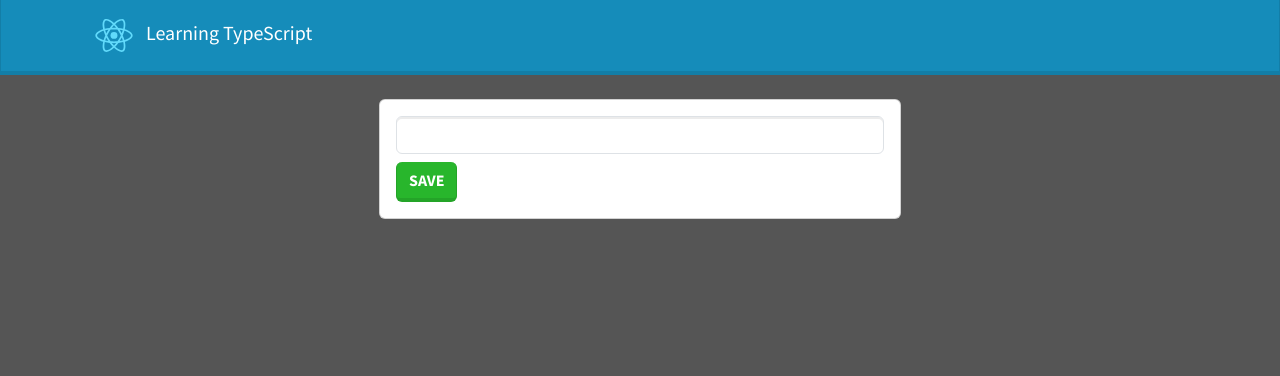
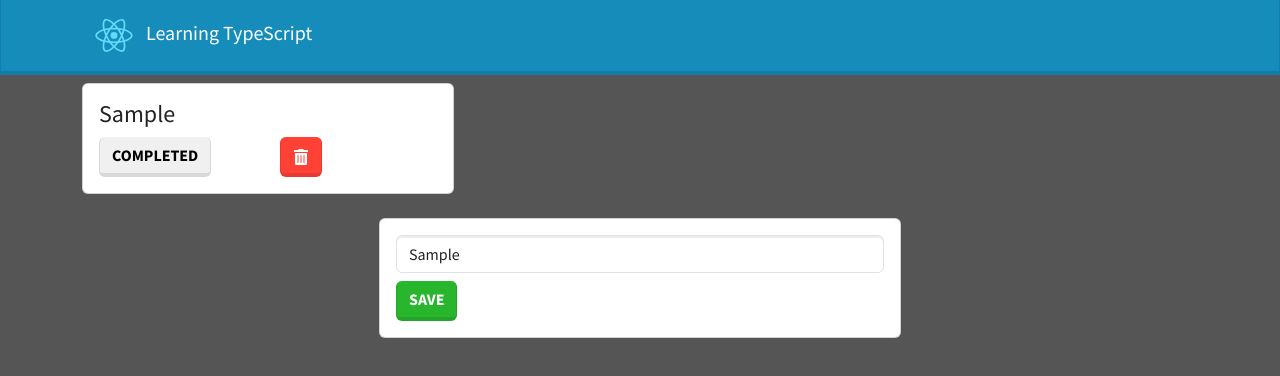
Before and after one commit to Mariana-Usuga/first-steps-typescript, a React (Create React App) app: page / in a window 1280 px wide. Both pictures are taken after typing "Sample" into the empty fields and a click on the button "SAVE". Shown: the top 376 px of the page. Built offline with nearby package versions, Linux system fonts and the light colour scheme.

Commit message:
add task

```diff
--- a/src/App.tsx
+++ b/src/App.tsx
@@ -1,12 +1,35 @@
 /* eslint-disable jsx-a11y/anchor-is-valid */
 /* eslint-disable import/extensions */
 /* eslint-disable import/no-unresolved */
-import React from 'react';
+import { useState } from 'react';
+// import TaskForm from './Todos/TaskForm';
+import logo from './logo.svg';
 import TaskForm from './Todos/TaskForm';
-import logo from './logo.svg';
+import { Task } from './interfaces/Task';
+import TaskList from './Todos/TaskList';
 // import Card from './Card';
 
-const App = () => (
+// interface Props {
+//   title: string
+// }
+
+const App = () => {
+  const [tasks, setTasks] = useState<Task[]>([]);
+
+  const addANewTask = (task: Task) => {
+    setTasks([...tasks, task]);
+    // e.preventDefault();
+    // setTasks([
+    //   ...tasks, { title, completed: false },
+    // ]);
+    // setTitle('');
+  };
+
+  const deleteTask = (task: Task) => {
+    setTasks(tasks.filter((t) => t.id !== task.id));
+  };
+
+  return (
     <div className="bg-dark" style={{ height: '100vh' }}>
       <nav className="navbar navbar-dark bg-primary">
         <div className="container">
@@ -17,7 +40,17 @@ const App = () => (
         </div>
       </nav>
       <main className="container p4">
-      <TaskForm />
+        {/* <div className="row"> */}
+        {/* <div className="col-md-4"> */}
+        <TaskList tasks={tasks} deleteTask={deleteTask} />
+
+        <TaskForm addANewTask={addANewTask} />
+        {/* </div> */}
+        {/* <div className="col-md-8"> */}
+        {/* <div className="row"> */}
+        {/* </div> */}
+        {/* </div> */}
+        {/* </div> */}
       </main>
       <header className="App-header">
 
@@ -28,5 +61,6 @@ const App = () => (
       </header>
     </div>
   );
+};
 
 export default App;
--- a/src/Todos/TaskCard.tsx
+++ b/src/Todos/TaskCard.tsx
@@ -1,33 +1,46 @@
+/* eslint-disable no-unused-vars */
+/* eslint-disable import/no-unresolved */
 /* eslint-disable import/extensions */
-/* eslint-disable import/no-unresolved */
+import { FaTrashAlt } from 'react-icons/fa';
 import { Task } from '../interfaces/Task';
 
 interface Props {
 task: Task;
+deleteTask: (task:Task) => void
 }
 
-const TaskCard = ({ task }: Props) => {
-  <div className="col-sm-6">
+const TaskCard = ({ task, deleteTask }:Props) => {
+  // const updateTask = (id:number) => {
+  //   setTasks(tasks.map((t) => (task.id === id
+  //     ? { ...task, completed: !task.completed } : task)));
+  // };
+  console.log('working');
+
+  return (
+    <div className="card card-body mt-2">
+      <div className="row">
         <h4
-      style={{ textDecoration: task.done ? 'line-through' : '' }}
+          style={{ textDecoration: task.completed ? 'line-through' : '' }}
         >
-      {task.newTask}
+          {task.title}
         </h4>
-    {/* <div className="col">
+        <div className="col">
           <button
             type="button"
             className="btn btn-secondary"
-              onClick={() => updateTask(i)}
           >
-              {task.done ? <FaCheckSquare /> : <FaRegTimesCircle />}
+            completed
+            {/* {task.completed ? <FaCheckSquare /> : <FaRegTimesCircle />} */}
           </button>
         </div>
         <div className="col">
-            <button type="button" className="btn btn-danger" onClick={() => deleteTask(i)}>
+          <button type="button" className="btn btn-danger" onClick={() => deleteTask(task)}>
             <FaTrashAlt />
           </button>
-          </div> */}
-  </div>;
+        </div>
+      </div>
+    </div>
+  );
 };
 
 export default TaskCard;
--- a/src/Todos/TaskForm.tsx
+++ b/src/Todos/TaskForm.tsx
@@ -1,68 +1,34 @@
+/* eslint-disable no-unused-vars */
 /* eslint-disable import/extensions */
 /* eslint-disable import/no-unresolved */
 /* eslint-disable no-unused-expressions */
 /* eslint-disable jsx-a11y/no-autofocus */
 /* eslint-disable react/no-array-index-key */
-import React, { FormEvent, ChangeEvent, FC, useState } from 'react';
+import React, { ChangeEvent, FormEvent, useState } from 'react';
 import { Task } from '../interfaces/Task';
 
-const TaskForm: FC = () => {
-  const [newTask, setNewTask] = useState<string>('');
-  const [tasks, setTasks] = useState<Task[]>([]);
+interface Props {
+  addANewTask: (task: Task) => void
+}
 
-  const handleSubmit = (e:FormEvent<HTMLFormElement>) => {
-    e.preventDefault();
-    setTasks([
-      ...tasks, { newTask, done: false },
-    ]);
-    setNewTask('');
-  };
-  // const handleClick = (e: SyntheticEvent) => {
-  //   console.log(e);
-  // };
-  const updateTask = (i:number) => {
-    setTasks(tasks.map((task, index) => (index === i
-      ? { ...task, done: !task.done } : task)));
+const TaskForm = ({ addANewTask }:Props) => {
+  const [task, setTask] = useState({
+    title: '',
+  });
+
+  const handleChange = (e:ChangeEvent<HTMLInputElement>) => {
+    setTask({ ...task, [e.target.name]: e.target.value });
   };
 
-  const deleteTask = (i: number) => {
-    setTasks(tasks.filter((task, index) => index !== i));
+  const handleSubmit = (e: FormEvent<HTMLFormElement>) => {
+    e.preventDefault();
+    addANewTask(task);
+    setTask({ title: '' });
   };
 
-  const handleChange = (e:ChangeEvent<HTMLInputElement>) => {
-    console.log(e.target.value);
-    setNewTask(e.target.value);
-  };
+  console.log('working');
 
   return (
-    <>
-      {/* {tasks.map((task: ITask, i:number) => (
-        <div key={i} className="card card-body mt-2">
-          <div className="row">
-            <div className="col-sm-6">
-              <h4
-                style={{ textDecoration: task.done ? 'line-through' : '' }}
-              >
-                {task.newTask}
-              </h4>
-            </div>
-            <div className="col">
-              <button
-                type="button"
-                className="btn btn-secondary"
-                onClick={() => updateTask(i)}
-              >
-                {task.done ? <FaCheckSquare /> : <FaRegTimesCircle />}
-              </button>
-            </div>
-            <div className="col">
-              <button type="button" className="btn btn-danger" onClick={() => deleteTask(i)}>
-                <FaTrashAlt />
-              </button>
-            </div>
-          </div>
-        </div>
-      ))} */}
     <div className="container p-4">
       <div className="row">
         <div className="col-md-6 offset-md-3">
@@ -70,10 +36,9 @@ const TaskForm: FC = () => {
             <div className="card-body">
               <form onSubmit={handleSubmit}>
                 <input
+                  name="title"
                   type="text"
-                    name="task"
                   onChange={handleChange}
-                    value={newTask}
                   className="form-control"
                   autoFocus
                 />
@@ -86,9 +51,6 @@ const TaskForm: FC = () => {
         </div>
       </div>
     </div>
-      {/* <div onClick={() => {}} onKeyDown={handleClick} role="button"
-      tabIndex={0}>click me</div> */}
-    </>
   );
 };
 
--- a/src/Todos/TaskList.tsx
+++ b/src/Todos/TaskList.tsx
@@ -1,21 +1,20 @@
+/* eslint-disable no-unused-vars */
 /* eslint-disable import/extensions */
 /* eslint-disable import/no-unresolved */
-/* eslint-disable react/no-array-index-key */
 // import { FaCheckSquare, FaRegTimesCircle, FaTrashAlt } from 'react-icons/fa';
 import { Task } from '../interfaces/Task';
 import TaskCard from './TaskCard';
 
 interface Props {
   tasks: Task[]
+  deleteTask: (task:Task) => void
 }
 
-const TaskList = ({ tasks }:Props) => (
+const TaskList = ({ tasks, deleteTask }:Props) => (
   <>
-    {tasks.map((task, i:number) => (
-      <div key={i} className="card card-body mt-2">
-        <div className="row">
-          <TaskCard task={task} />
-        </div>
+    {tasks.map((task) => (
+      <div className="col-md-4">
+        <TaskCard task={task} deleteTask={() => deleteTask(task)} />
       </div>
     ))}
   </>
--- a/src/interfaces/Task.ts
+++ /dev/null
@@ -1,4 +0,0 @@
-export interface Task {
-  newTask: string
-  done: boolean
-}
--- /dev/null
+++ b/src/interfaces/Task.tsx
@@ -0,0 +1,5 @@
+export interface Task {
+  id?:number
+  title:string
+  completed?: boolean
+}
```
Also changed, not shown: 1 other file (tests, documents, lock files or other folders). Lines whose indentation alone changed are shown as unchanged.
